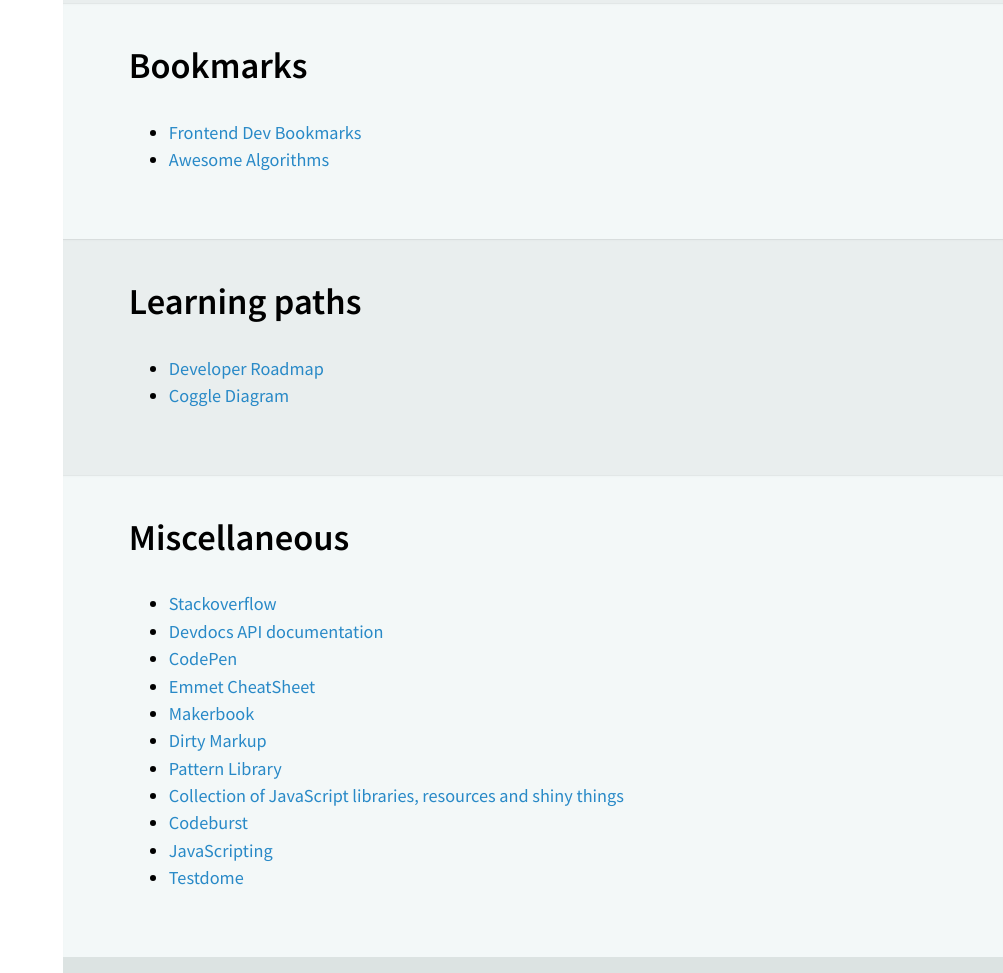
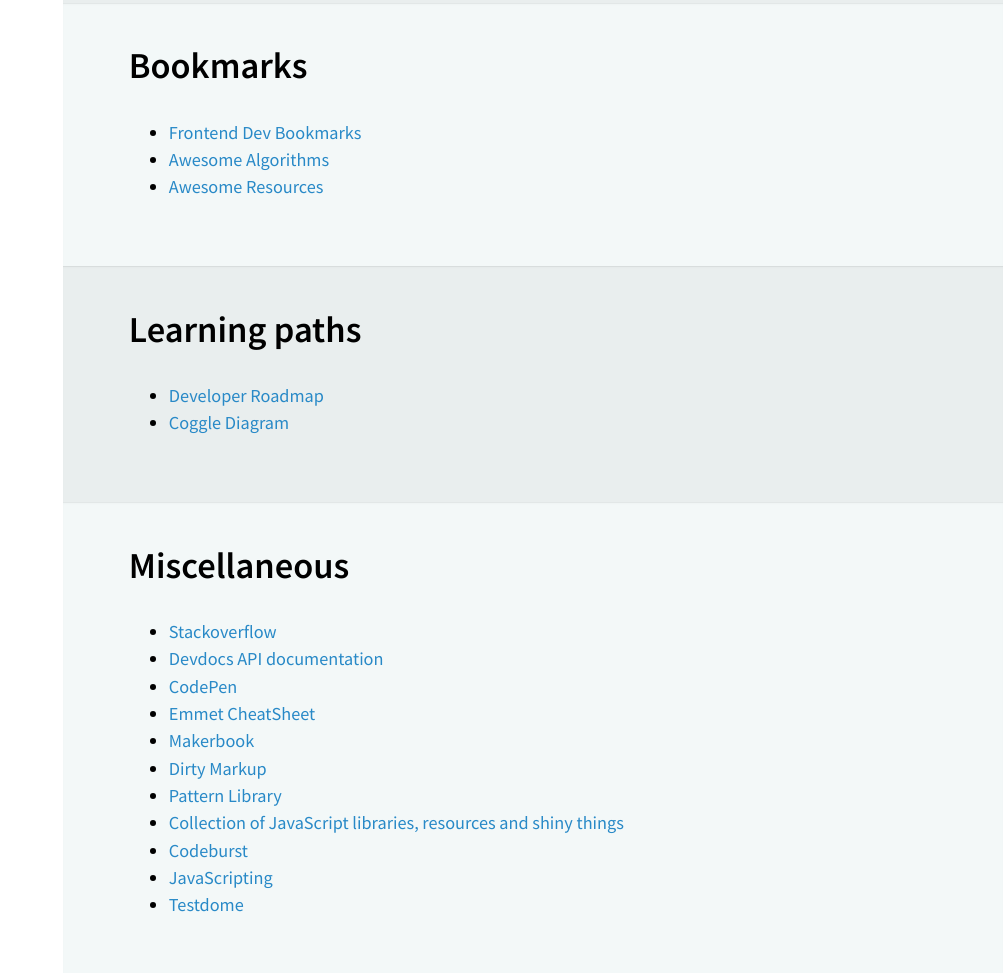
Before and after one commit to BycorSanchez/resources, a plain HTML site: page index.html in a window 1280 px wide. Shown: the part 10925-11898 px from the top of the page, without its empty margins (277-1280 px from the left). Drawn offline with Linux system fonts and the light colour scheme.

Commit message:
Add new bookmarks link

```diff
--- a/index.html
+++ b/index.html
@@ -415,6 +415,7 @@
             <ul>
                 <li><a href="https://github.com/dypsilon/frontend-dev-bookmarks">Frontend Dev Bookmarks</a></li>
                 <li><a href="https://github.com/tayllan/awesome-algorithms">Awesome Algorithms</a></li>
+                <li><a href="https://github.com/dreamtocode/awesome-resources">Awesome Resources</a></li>
             </ul>
         </section>
 
```
Also changed, not shown: 1 other file.
